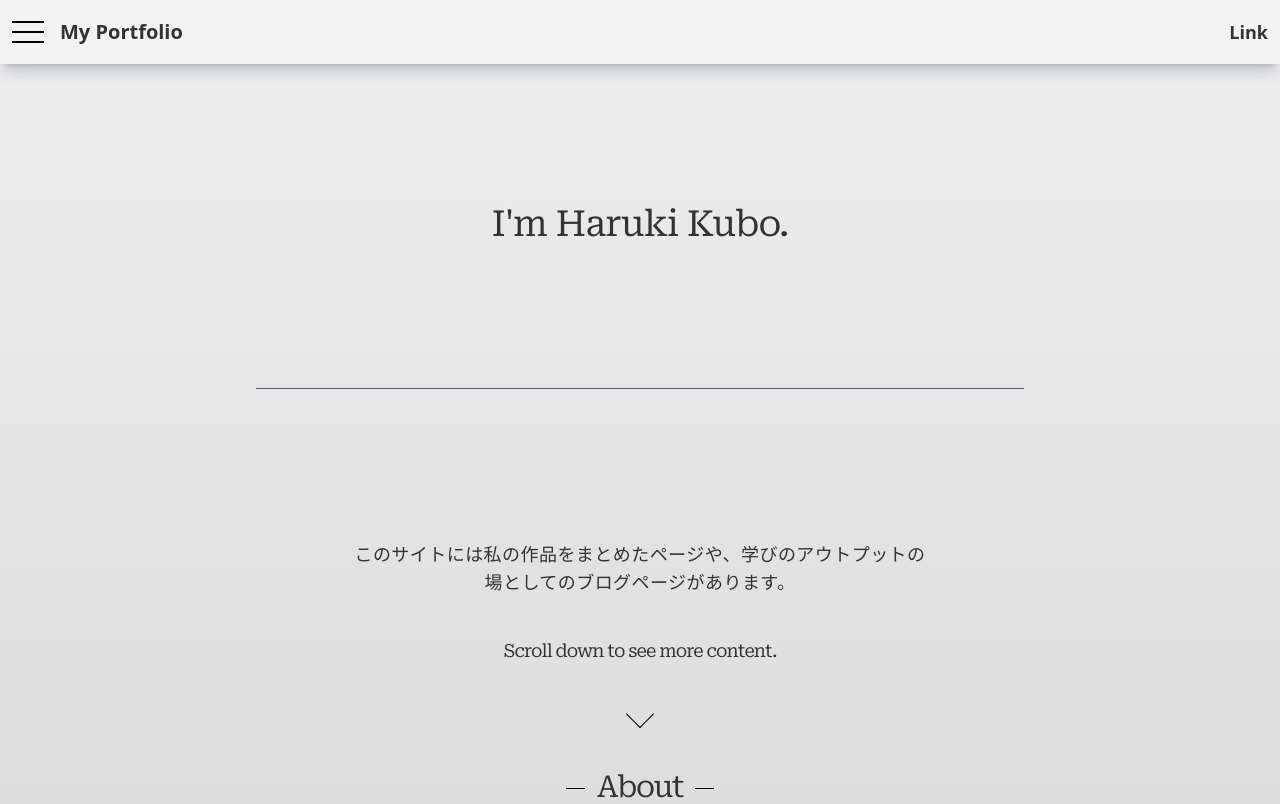
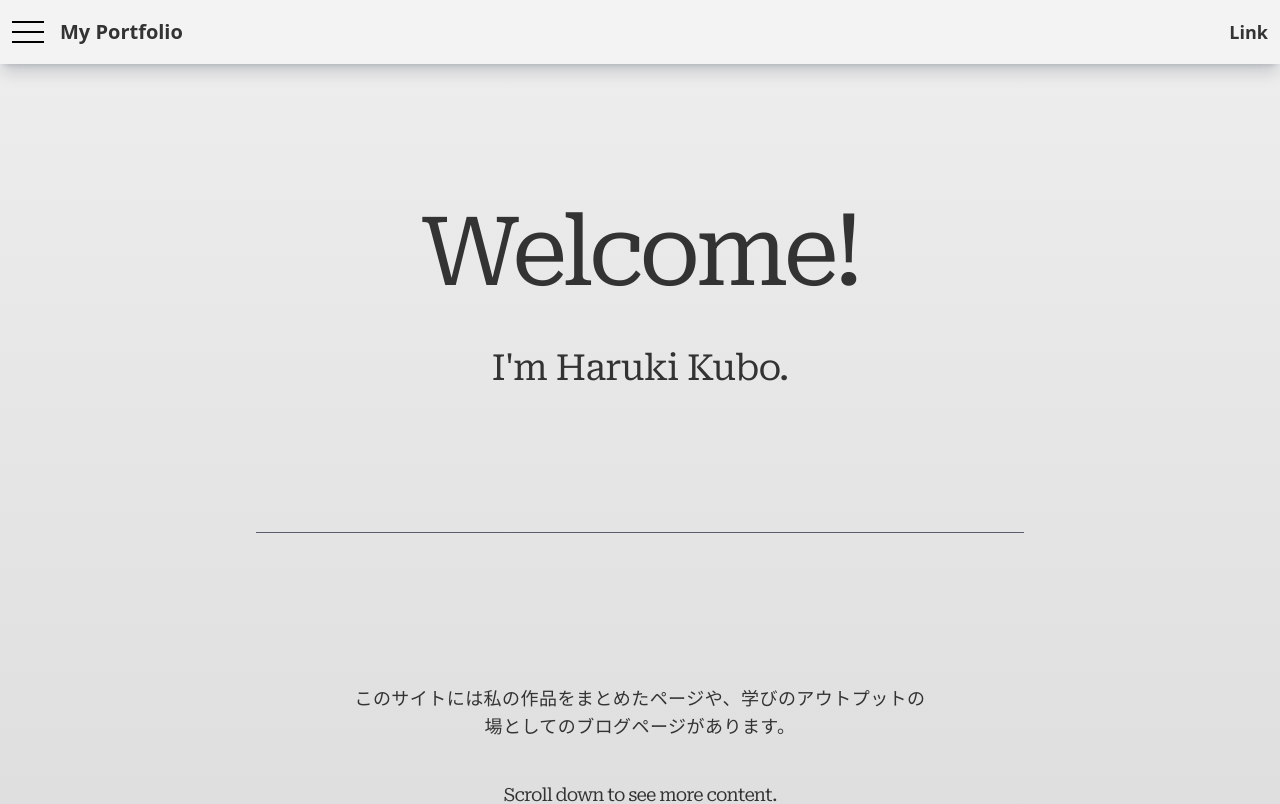
Before and after one commit to haruki26/react-next-portfolio, a Next.js app: page / in a window 1280 px wide. Shown: the top 804 px of the page. Built offline with nearby package versions, Linux system fonts and the light colour scheme.

Commit message:
トップページのHeroの修正

```diff
--- a/src/app/page.tsx
+++ b/src/app/page.tsx
@@ -12,7 +12,6 @@ import IconAndStr from "@/components/IconAndStr";
 import Button from "@/components/Button";
 import Hero from "@/components/Hero";
 import Link from "next/link";
-import Arrow from "@/components/Arrow";
 
 
 const Page: React.FC = () => {
@@ -21,7 +20,11 @@ const Page: React.FC = () => {
             <div className={clsx([
                 "w-full h-fit flex px-4 py-8 flex-col gap-10 items-center",
             ])}>
-                <Hero title="Welcome!" subTitle="I'm Haruki Kubo." />
+                <Hero subTitle="I'm Haruki Kubo.">
+                    <h1 className="text-5xl tracking-tighter sm:text-8xl">
+                        Welcome!
+                    </h1>
+                </Hero>
                 <div className={clsx([
                     "flex flex-col gap-3 max-w-screen-sm",
                     "text-lg text-center font-mplus font-normal tracking-wide",
```
